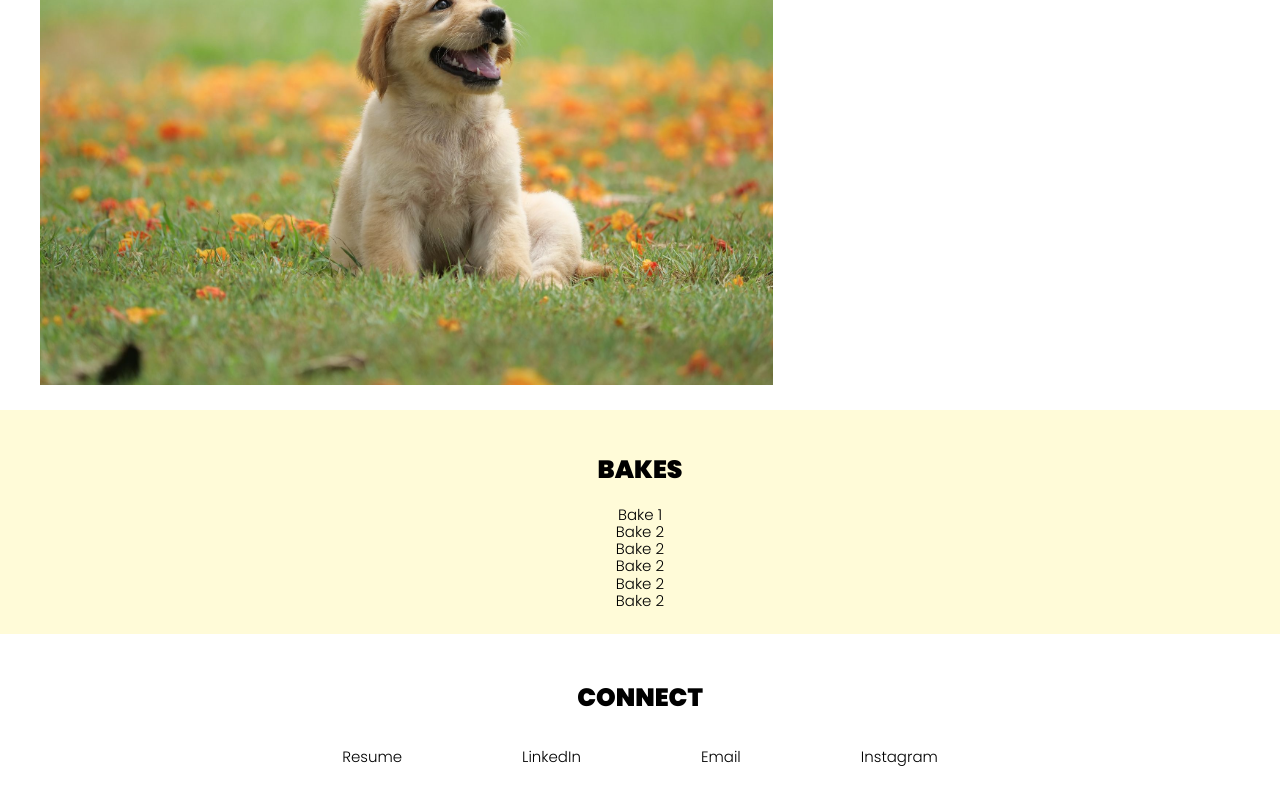
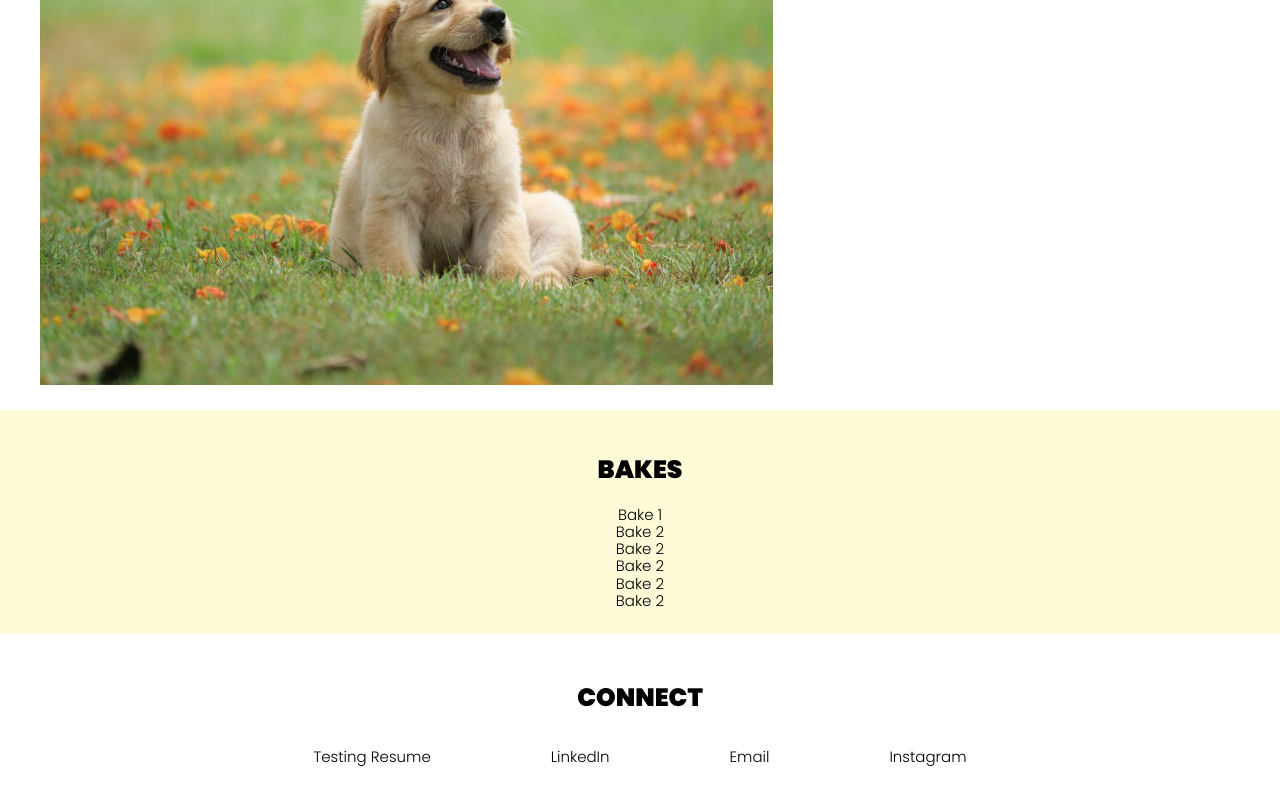
Before and after one commit to michelleayang/FEWD_Final_Project, a website: page index.html in a window 1280 px wide. Shown: the part 1209-2009 px from the top of the page. Drawn offline with Linux system fonts and the light colour scheme.

```diff
--- a/index.html
+++ b/index.html
@@ -104,7 +104,7 @@
     <section id="connect">
       <div class="section-title">Connect</div>
       <div class="connect-options">
-        <div class="connect-cta">Resume</div>
+        <div class="connect-cta">Testing Resume</div>
         <div class="connect-cta">LinkedIn</div>
         <div class="connect-cta">Email</div>
         <div class="connect-cta">Instagram</div>
```
